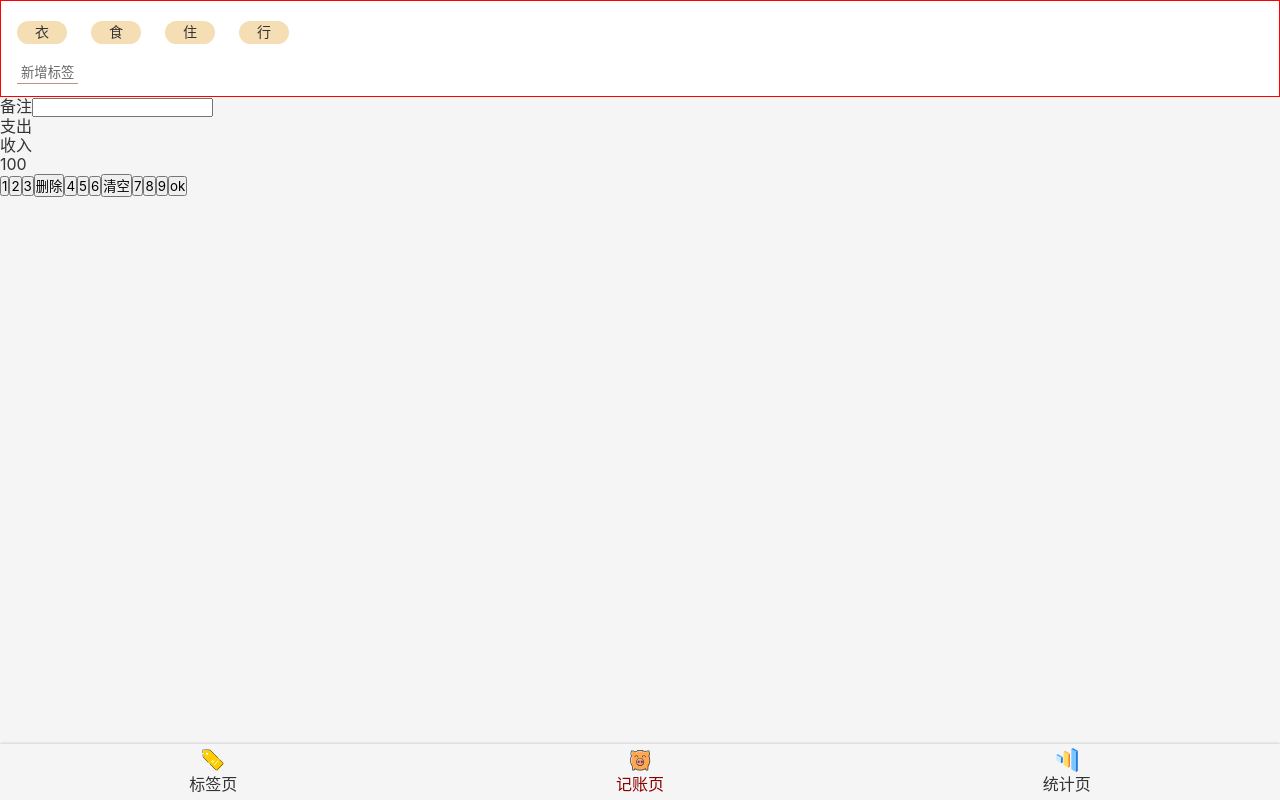
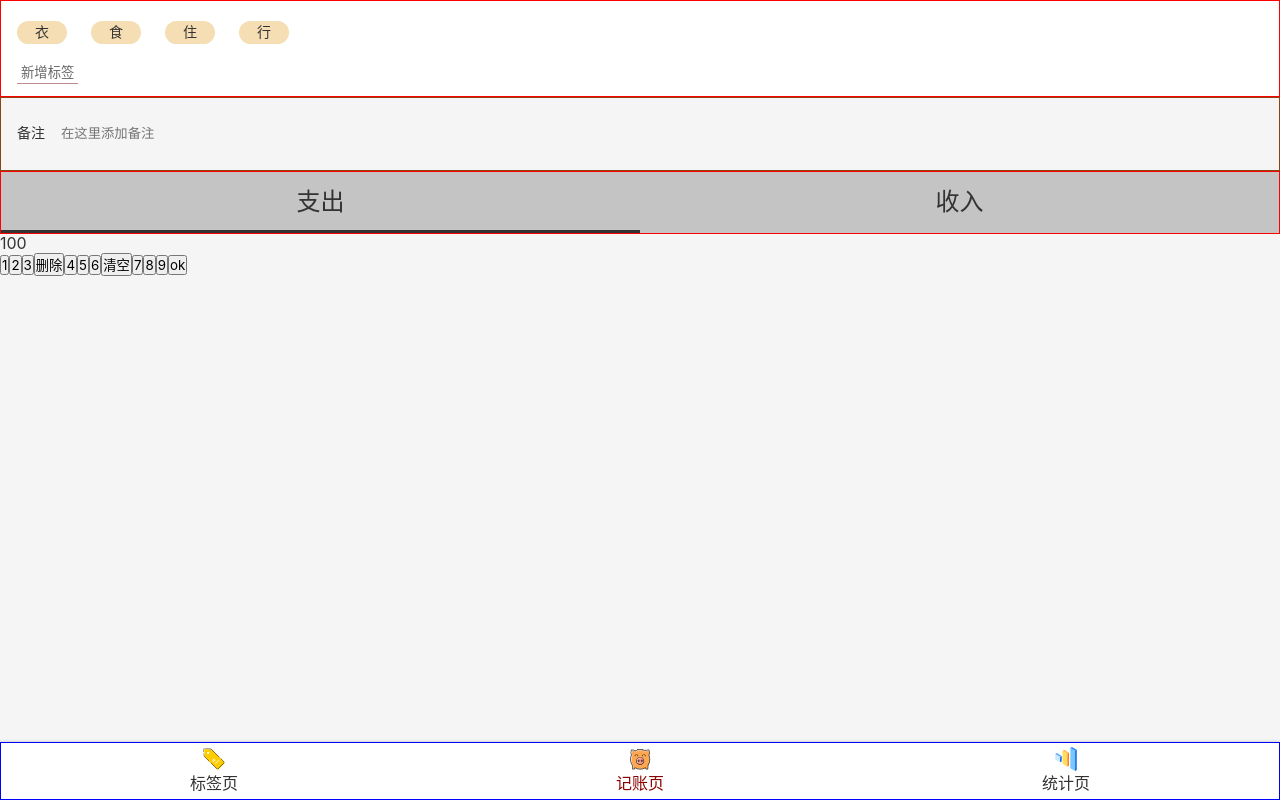
Before and after one commit to Guang-Yu6/react-money, a React app: page /#/money in a window 1280 px wide. Built offline with nearby package versions, Linux system fonts and the light colour scheme.

Commit message:
收入支出 ui 完成

```diff
--- a/src/components/Nav.tsx
+++ b/src/components/Nav.tsx
@@ -5,7 +5,8 @@
 
 
 const NavWrapper = styled.nav`
-  //border: 1px solid blue;
+  background: white;
+  border: 1px solid blue;
   line-height: 24px;
   box-shadow: 0 0 3px rgba(0,0,0,0.25);
   > ul {
--- a/src/index.scss
+++ b/src/index.scss
@@ -20,6 +20,9 @@
 button{
   font-family: inherit;
 }
+:focus{ // 所有获取焦点的元素去掉选中框
+  outline: none;
+}
 .icon {
   width: 1em;
   height: 1em;
--- a/src/views/Money.tsx
+++ b/src/views/Money.tsx
@@ -27,10 +27,50 @@
   }
 `;
 const NotesSection = styled.section`
-
+  border: 1px solid saddlebrown;
+  background: #f5f5f5;
+  padding: 0 16px;
+  font-size: 14px;
+  > label {
+    display: flex;
+    align-items: center; // 上下备注2个字居中了
+    > span{ // 备注惹
+      margin-right: 16px;
+      white-space: nowrap; // 防止伸缩变竖下来
+    }
+    > input{ // 输入框
+      display: block;
+      width: 100%;
+      height: 72px;
+      background: none;
+      border: none;
+    }
+  }
 `;
 const CategorySection = styled.section`
-
+  border:1px solid red;
+  font-size: 24px;
+  > ul{
+    display: flex;
+    background: #c4c4c4;
+    > li {
+      width: 50%;
+      text-align: center; // 居中于屏幕
+      padding: 16px 0;
+      position: relative;
+      &.selected::after{//改成伪元素选择器
+        //border-bottom: 3px solid #333; // 会添加多3px所以废弃
+        content: '';
+        display: block;
+        height: 3px;
+        background: #333;
+        position: absolute;
+        bottom: 0;
+        width: 100%;
+        left: 0;
+      }
+    }
+  }
 `;
 const NumberPadSection = styled.section`
 
@@ -52,13 +92,13 @@
       <NotesSection>
         <label>
           <span>备注</span>
-          <input type="text"/>
+          <input type="text" placeholder="在这里添加备注" />
         </label>
       </NotesSection>
 
       <CategorySection>
         <ul>
-          <li>支出</li>
+          <li className="selected">支出</li>
           <li>收入</li>
         </ul>
       </CategorySection>
```
